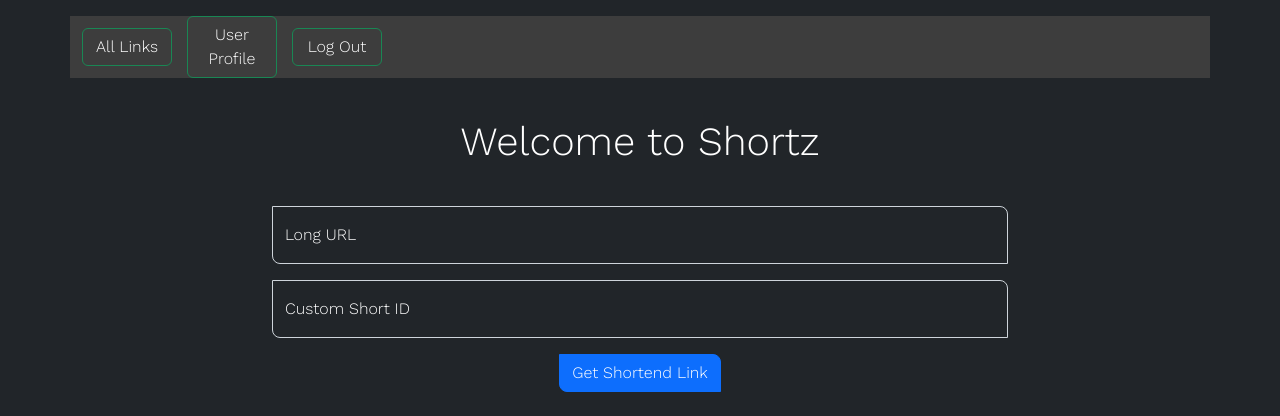
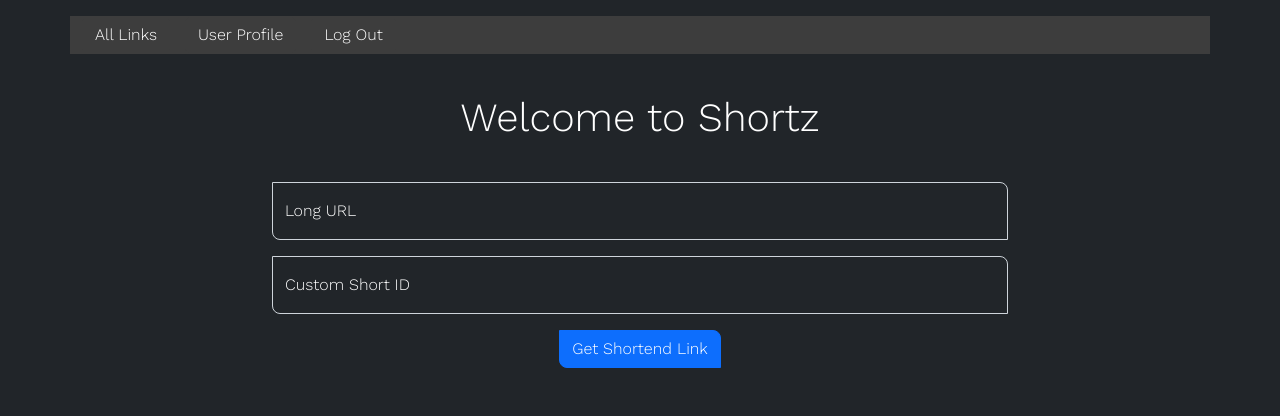
Before and after one commit to danulawa/shortz-test, a Flask app: page / in a window 1280 px wide. Shown: the top 416 px of the page. Run offline with Flask 2, Linux system fonts and the light colour scheme; data that the repository does not hold is empty.

Commit message:
ui update test 2

```diff
--- a/core/templates/base.html
+++ b/core/templates/base.html
@@ -57,6 +57,7 @@
       .menu-style-2{
         background-color: rgb(61, 61, 61);
         margin-right: 10px;
+        border-color: rgb(61, 61, 61);
       }
 
     </style>
@@ -68,9 +69,9 @@
   <body class = 'bg-dark' id = 'bodyCSS'>
 
     <div class="container mt-3 menu-style-1">
-      <a href='#' class='btn btn-md btn-success table-action menu-style-2'>All Links</a>
-      <a href='#' class='btn btn-md btn-success table-action menu-style-2'>User Profile</a>
-      <a href='#' class='btn btn-md btn-success table-action menu-style-2'>Log Out</a>
+      <a href='#' class='btn btn-md btn-success menu-style-2'>All Links</a>
+      <a href='#' class='btn btn-md btn-success menu-style-2'>User Profile</a>
+      <a href='#' class='btn btn-md btn-success menu-style-2'>Log Out</a>
     </div>
 
     <div class="container mt-3">
```
